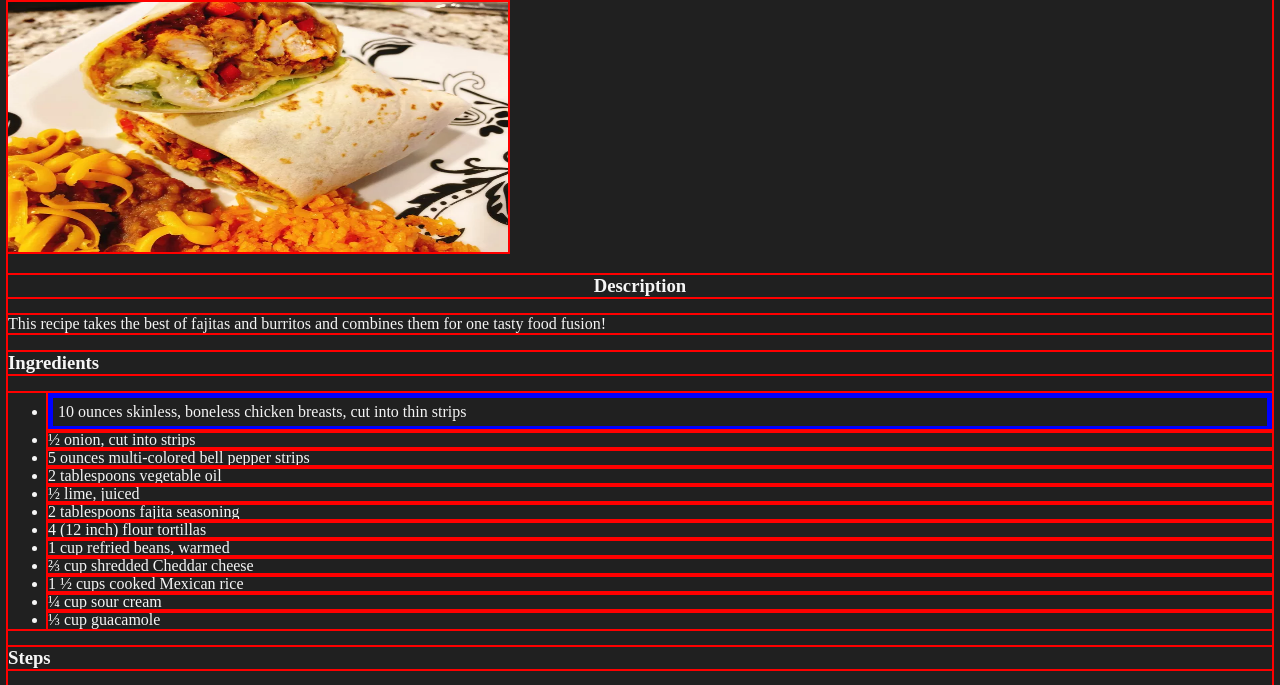
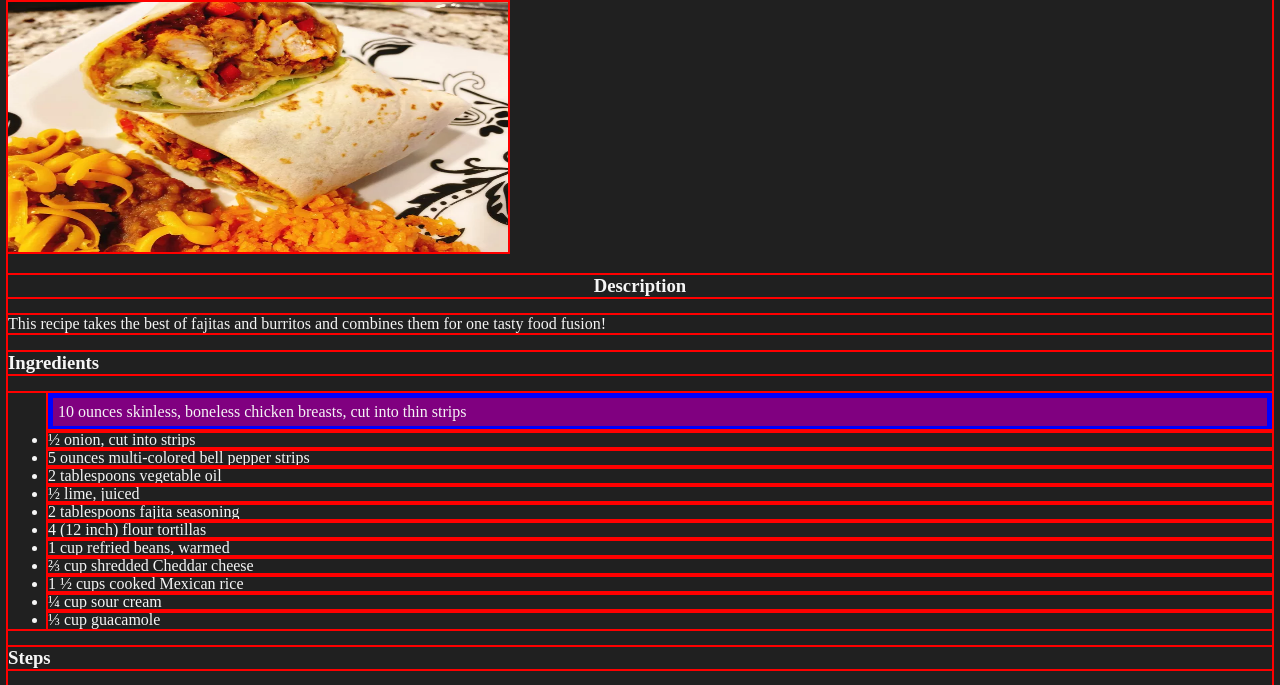
Before and after one commit to bryantozuzuhub/odin-recipes, a plain HTML site: page recipes/burrito.html in a window 1280 px wide. Shown: the part 104-789 px from the top of the page. Drawn offline with Linux system fonts and the light colour scheme.

Commit message:
experimenting

```diff
--- a/recipes/burrito.css
+++ b/recipes/burrito.css
@@ -15,7 +15,9 @@ h1 {
 }
 
 .pain {
+    display: flex;
     padding: 5px;
     border: 5px solid blue;
     margin: auto;
+    background-color: purple;
 }
```
